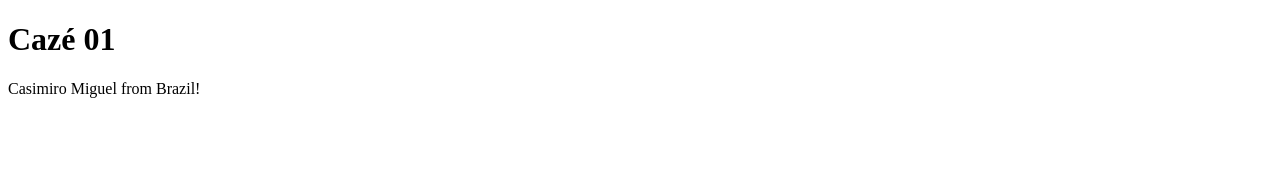
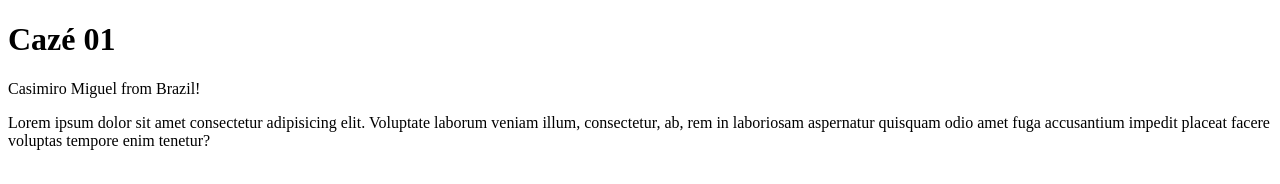
Before and after one commit to Leozin2412/Aprenndendo-Git, a plain HTML site: page Site_caze/index.html in a window 1280 px wide. Drawn offline with Linux system fonts and the light colour scheme.

Commit message:
add lorem

```diff
--- a/Site_caze/index.html
+++ b/Site_caze/index.html
@@ -10,7 +10,7 @@
     <h1>Cazé 01</h1>
 
 <p>Casimiro Miguel from  Brazil!</p>
-
+<p>Lorem ipsum dolor sit amet consectetur adipisicing elit. Voluptate laborum veniam illum, consectetur, ab, rem in laboriosam aspernatur quisquam odio amet fuga accusantium impedit placeat facere voluptas tempore enim tenetur?</p>
 
     <script src="script/script.js"></script>
 </body>
```
